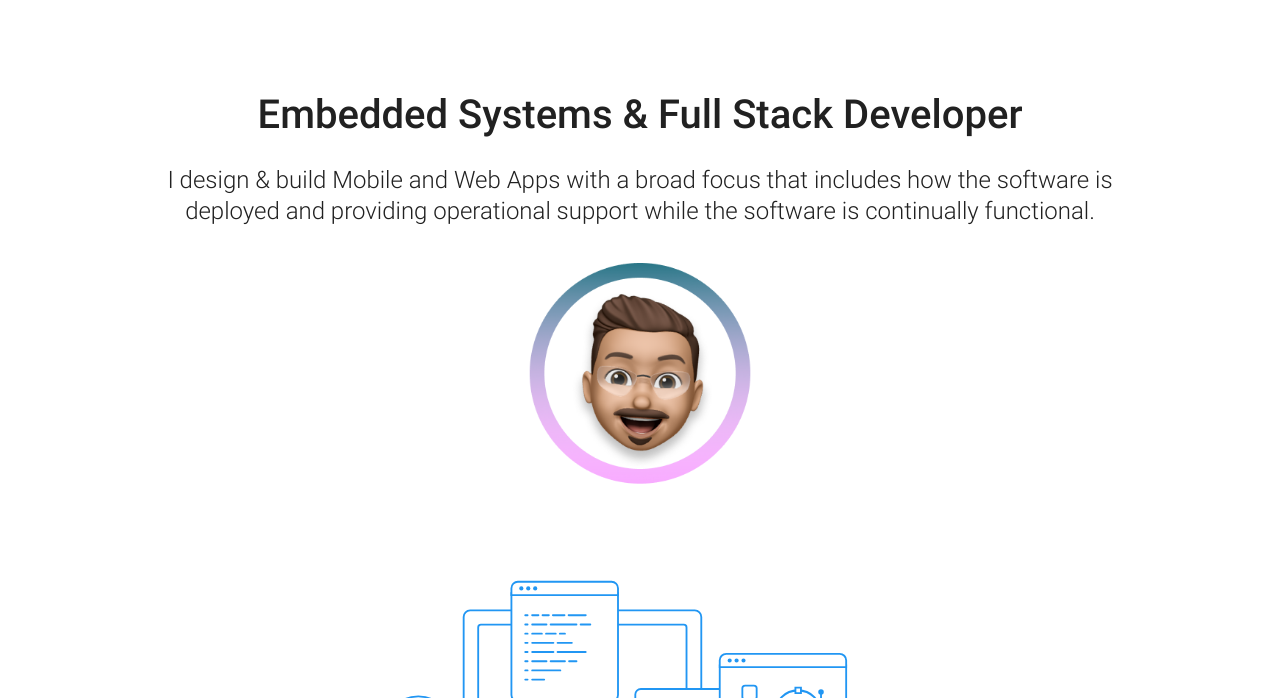
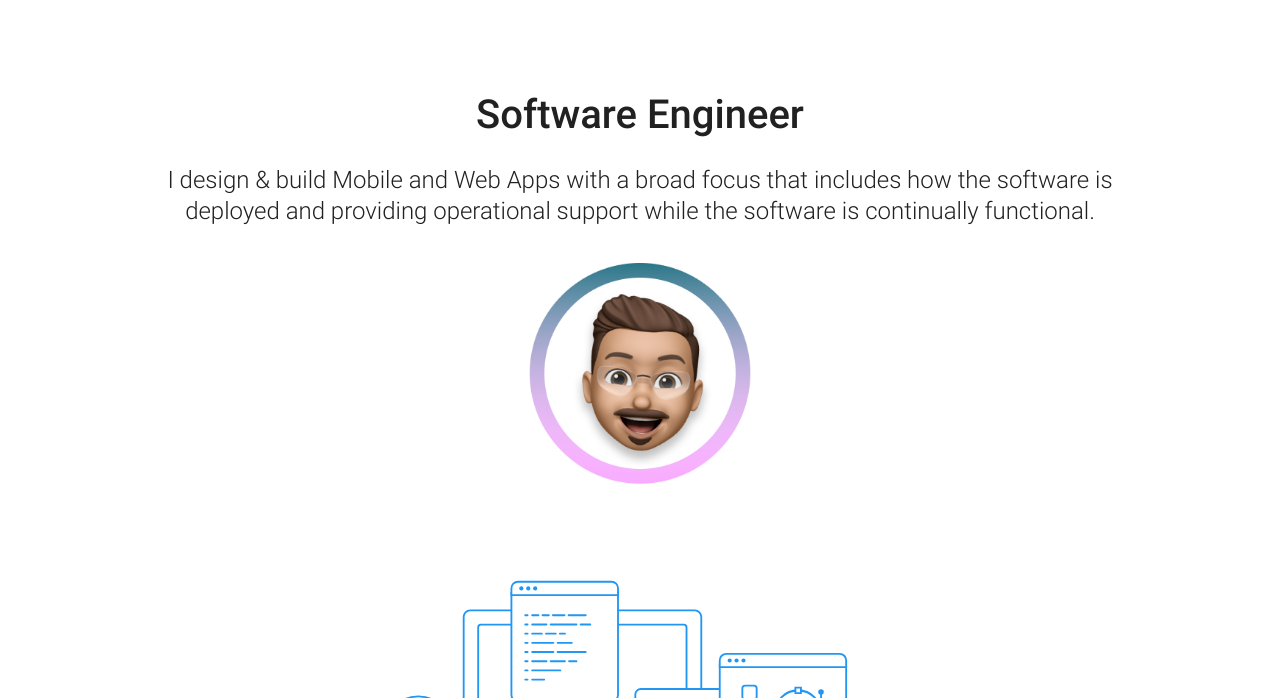
Before and after one commit to arshb97/pvt-portfolio, a Gatsby site: page / in a window 1280 px wide. Shown: the part 102-800 px from the top of the page. Built offline with nearby package versions, Linux system fonts and the light colour scheme; Gatsby itself is replaced by a stand-in of ours.

Commit message:
changed title

```diff
--- a/src/components/Hero.jsx
+++ b/src/components/Hero.jsx
@@ -12,7 +12,7 @@ const Hero = () => (
         </nav>
 
         <div className="hero__body">
-            <h1 className="hero__title">Embedded Systems &amp; Full Stack Developer</h1>
+            <h1 className="hero__title">Software Engineer</h1>
 
             <p className="hero__subtitle">
                 I design &amp; build Mobile and Web Apps with a broad focus that includes how the software is deployed and providing operational support while the software is continually functional.
```
